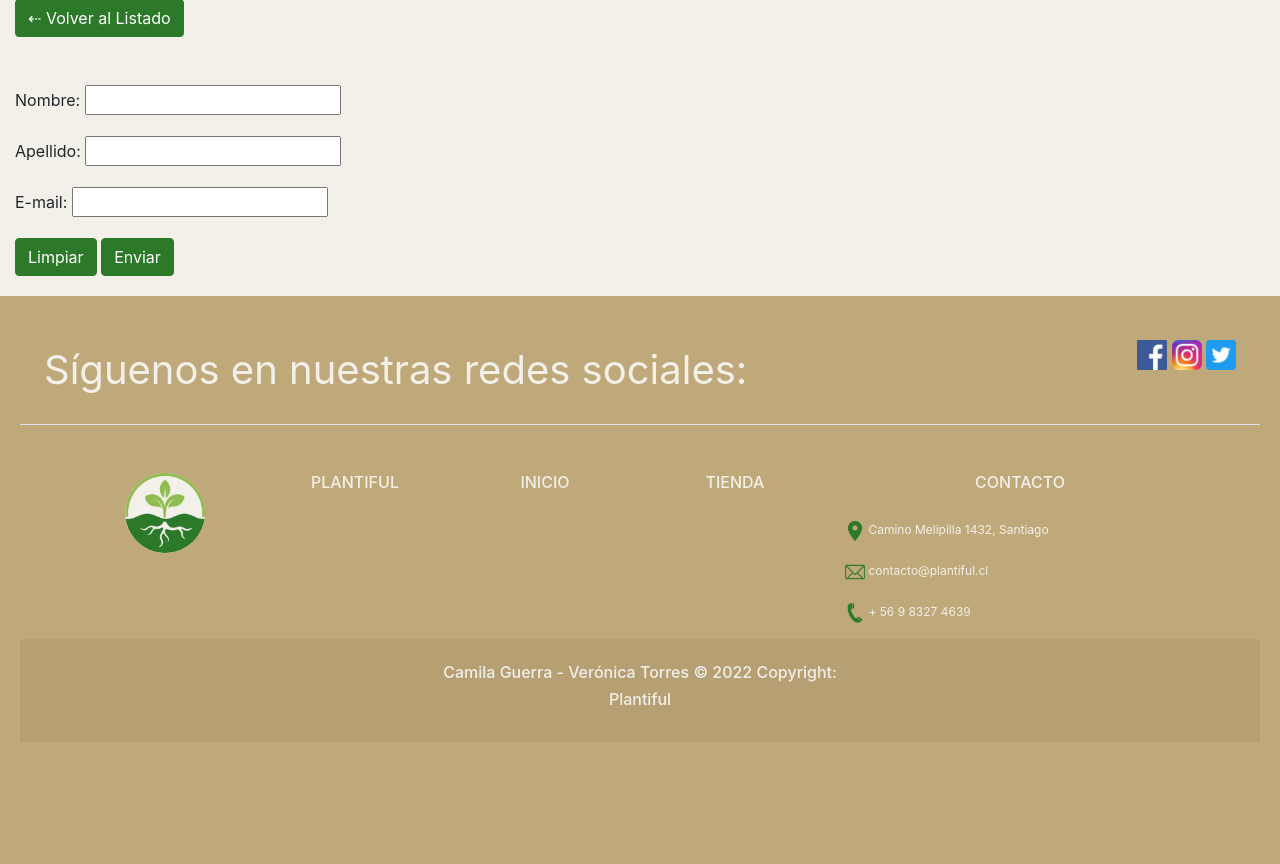
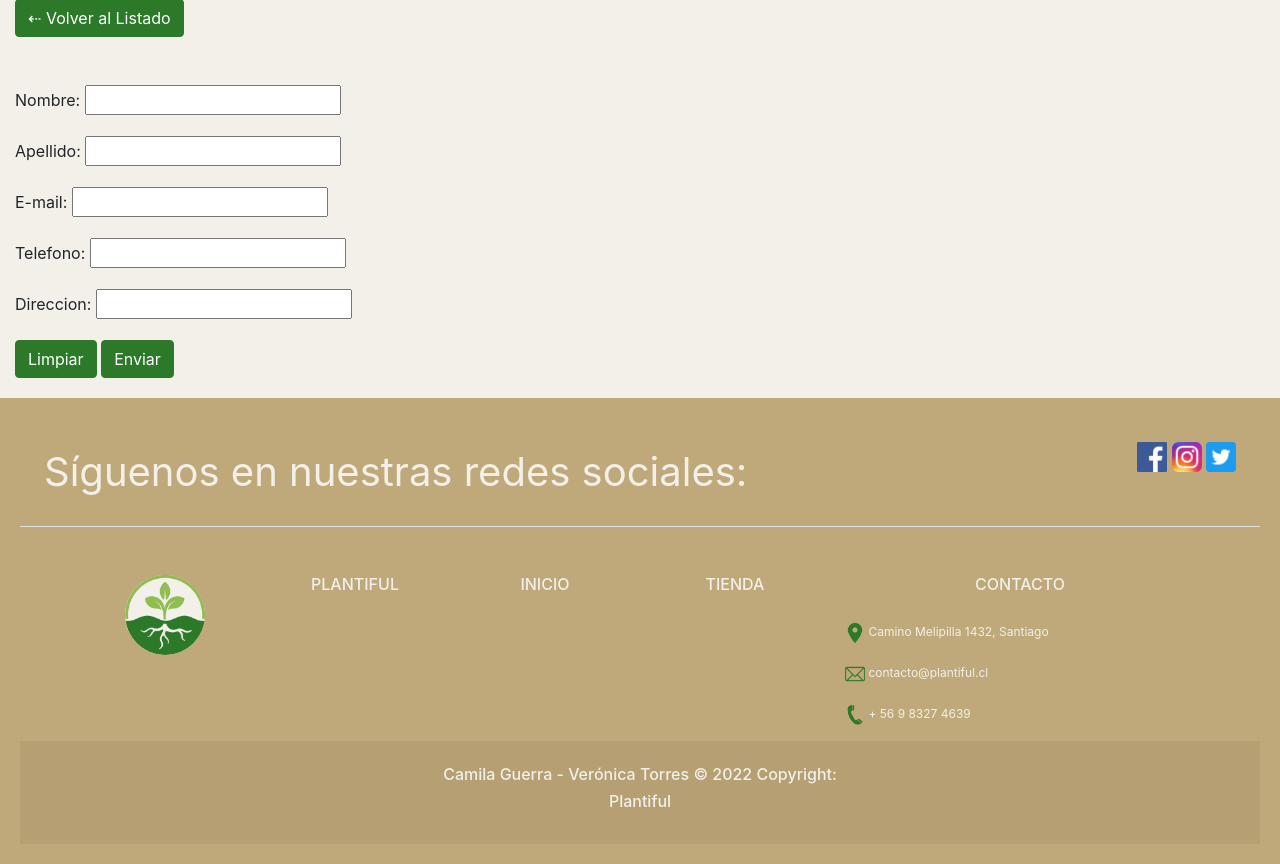
Before and after one commit to Cmilag/Exp3_TorresVeronica_CamilaGuerra, a Django app: page /crearCliente/ in a window 1280 px wide. Shown: the part 159-1023 px from the top of the page. Before the commit the page ends 864 px from the top, so only its background shows below. Run offline with Django 4.2, Linux system fonts and the light colour scheme; parts of the project's set-up code (start-up, migrations or seed data) failed here and were passed over; some libraries are stand-ins or nearby versions.

Commit message:
modelo modificado

```diff
--- a/Plantiful/plant/forms.py
+++ b/Plantiful/plant/forms.py
@@ -5,7 +5,7 @@ from .models import Cliente, Producto
 class ClienteForm(forms.ModelForm):
     class Meta:
         model = Cliente
-        fields = ('id','nombre','apellido','correo')
+        fields = ('id','nombre','apellido','correo', 'telefono', 'direccion')
 
 
 class ProductoForm(forms.ModelForm):
--- a/Plantiful/plant/models.py
+++ b/Plantiful/plant/models.py
@@ -8,6 +8,8 @@ class Cliente(models.Model):
     nombre = models.CharField(max_length = 100, verbose_name='Nombre')
     apellido = models.CharField(max_length = 100, verbose_name='Apellido')
     correo = models.EmailField(max_length = 100, verbose_name='E-mail')
+    telefono = models.PositiveIntegerField(null=True, blank=True ,verbose_name='Telefono')
+    direccion = models.CharField(null=True, blank=True, max_length= 100, verbose_name='Direccion')
 
     def __str__(self):
         return self.nombre
--- a/Plantiful/plant/templates/lista.html
+++ b/Plantiful/plant/templates/lista.html
@@ -81,6 +81,8 @@
                     <th id="titTabla">Nombre</th>
                     <th id="titTabla">Apellidos</th>
                     <th id="titTabla">Correo</th>
+                    <th id="titTabla">Telefono</th>
+                    <th id="titTabla">Direccion</th>
                     <th id="titTabla"></th>
                     <th id="titTabla"></th>
                 </tr>
@@ -92,6 +94,8 @@
                     <td>{{clientes.nombre}}</td>
                     <td>{{clientes.apellido}}</td>
                     <td>{{clientes.correo}}</td>
+                    <td>{{clientes.telefono}}</td>
+                    <td>{{clientes.direccion}}</td>
                     <td><a href="{% url 'modificar_cliente' clientes.id %}">Modificar</a></td>
                     <td><a id="eliminar" href="{% url 'eliminar_cliente' clientes.id %}">Eliminar</a></td>
                 </tr>
```
Also changed, not shown: Plantiful/db.sqlite3, Plantiful/media/productos/invernaderomini_kt8y6hn.jpg (added), Plantiful/media/productos/macrame_NYiS2q8.jpg (added), Plantiful/media/productos/monstera1_jqeqk94.jpeg (added), Plantiful/plant/migrations/0004_cliente_direccion_cliente_telefono.py (added).
